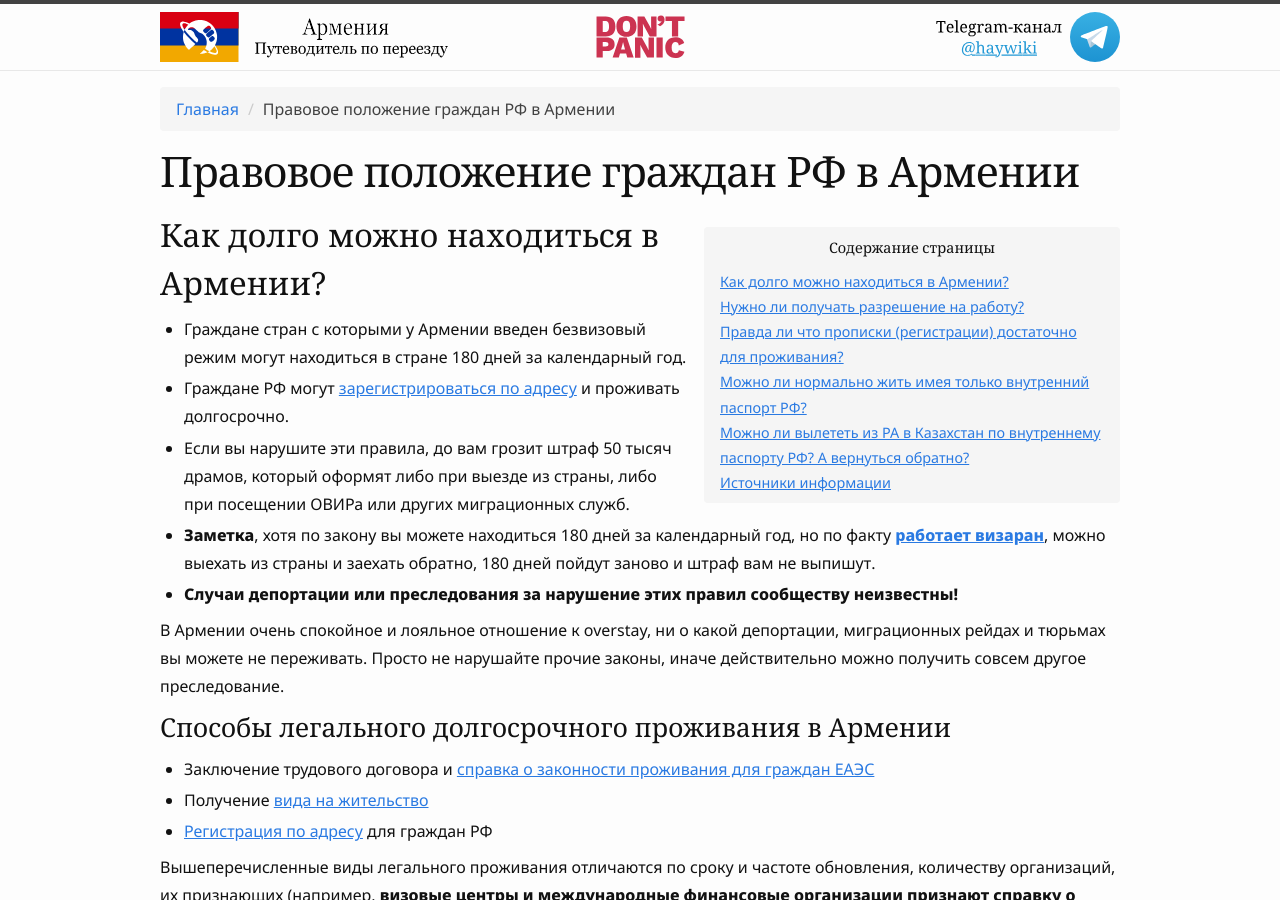
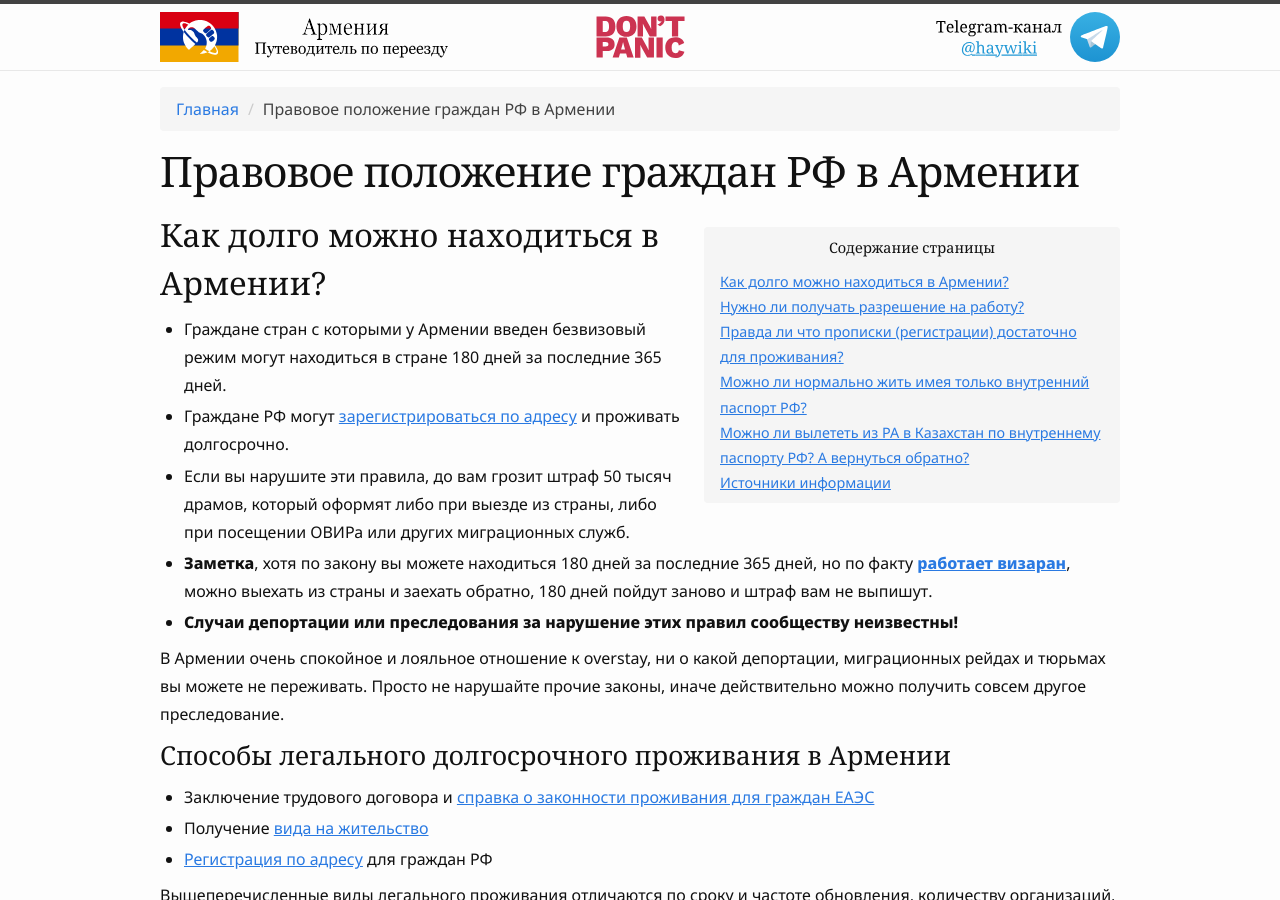
Before and after one commit to haywiki/haywiki.github.io, a Jekyll site: the page built from migration.md, in a window 1280 px wide and 900 px high. Built offline with Jekyll 4.4.1, drawn with Linux system fonts in a browser that asks for light colours; nearby versions of some CDN libraries; a script that is not in the unit is left out.

Commit message:
Уточнение про календарный год

```diff
--- a/migration.md
+++ b/migration.md
@@ -5,11 +5,11 @@ layout: page
 
 ## Как долго можно находиться в Армении? {#terms}
 
-- Граждане стран с которыми у Армении введен безвизовый режим могут находиться в стране 180 дней за календарный год.
+- Граждане стран с которыми у Армении введен безвизовый режим могут находиться в стране 180 дней за последние 365 дней.
 - Граждане РФ могут [зарегистрироваться по адресу](/documents/registration.md) и проживать долгосрочно.
 - Если вы нарушите эти правила, до вам грозит штраф 50 тысяч драмов, который оформят либо при выезде из страны, либо
   при посещении ОВИРа или других миграционных служб.
-- **Заметка**, хотя по закону вы можете находиться 180 дней за календарный год, но по факту **[работает визаран](/life/visarun.md)**, можно
+- **Заметка**, хотя по закону вы можете находиться 180 дней за последние 365 дней, но по факту **[работает визаран](/life/visarun.md)**, можно
   выехать из страны и заехать обратно, 180 дней пойдут заново и штраф вам не выпишут.
 - **Cлучаи депортации или преследования за нарушение этих правил сообществу неизвестны!**
 
```
